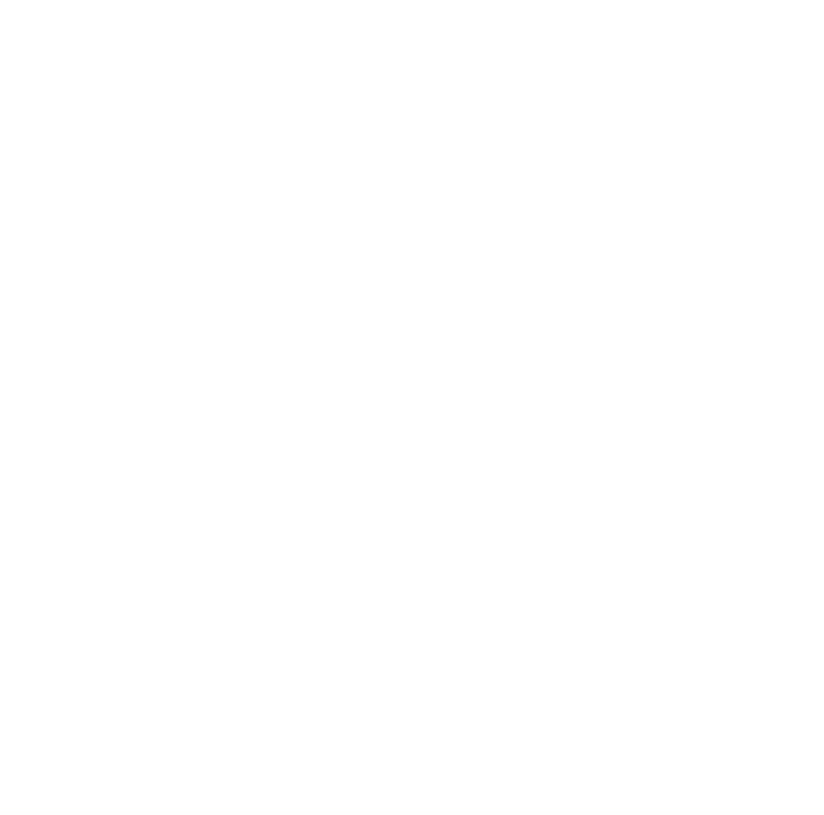
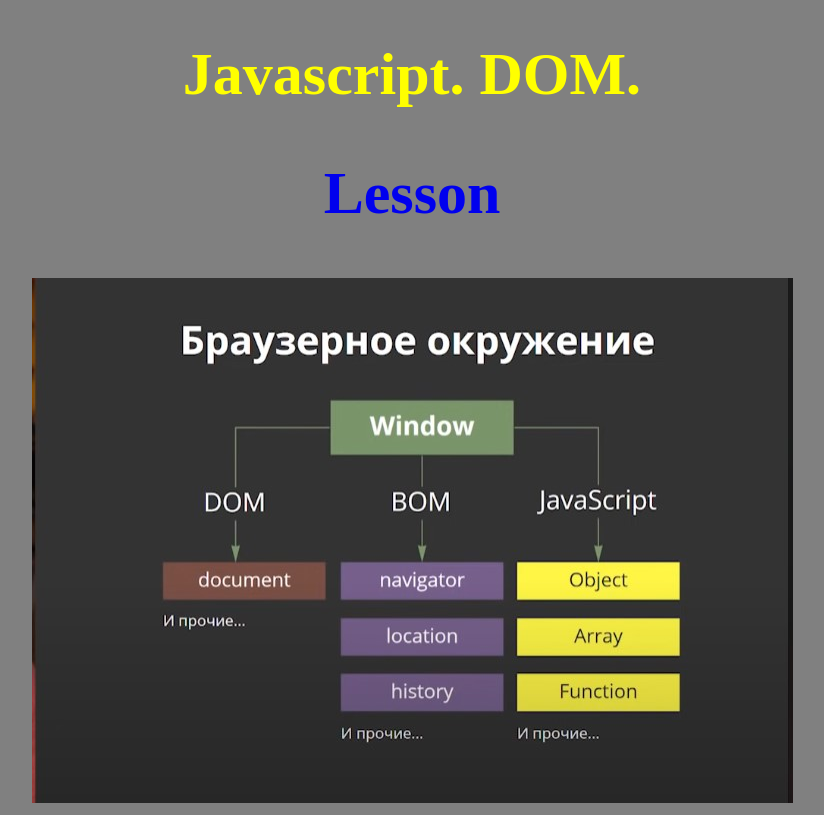
Before and after one commit to Rostyslav-afk/DOM, a plain HTML site: page index.html in a window 1280 px wide. Shown: the whole page, without its empty margins (228-1052 px from the left). Drawn offline with Linux system fonts and the light colour scheme.

Commit message:
BOM
only practice

```diff
--- /dev/null
+++ b/css/style.css
@@ -0,0 +1,15 @@
+*{
+    background: gray;
+    text-align: center;
+}
+h1{
+    color: yellow;
+    font-size: 60px;
+}
+h2{
+    color: white;
+    font-size: 60px;
+}
+a{
+    text-decoration: none;
+}
--- a/index.html
+++ b/index.html
@@ -4,8 +4,12 @@
     <meta charset="UTF-8">
     <meta name="viewport" content="width=device-width, initial-scale=1.0">
     <title>DOM</title>
+    <link rel="stylesheet" href="./css/style.css">
 </head>
 <body>
+    <h1>Javascript. DOM.</h1>
+    <h2><a href="https://youtu.be/DuWyc76lYC4?si=Vbvb6dNBj9AY9jTL">Lesson</a></h2>
+    <img src="./img/structura.jpg" alt="">
     <script src="./js/script.js"></script>
 </body>
 </html>
```
Also changed, not shown: js/script.js (+21 -0 lines), img/structura.jpg (added).
